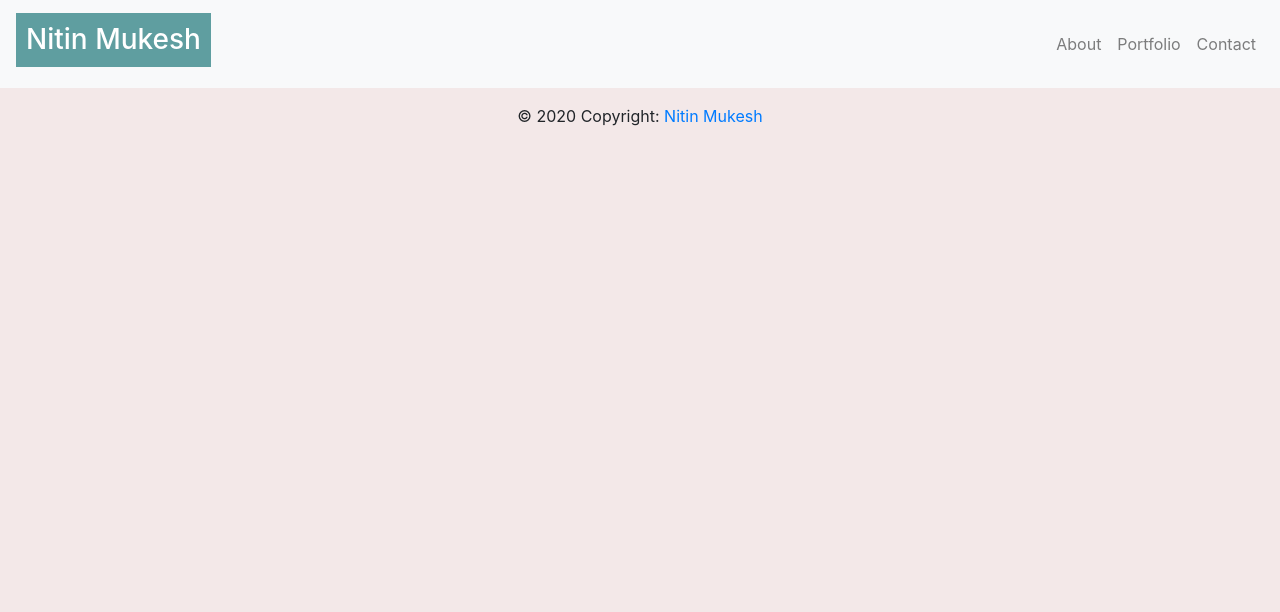
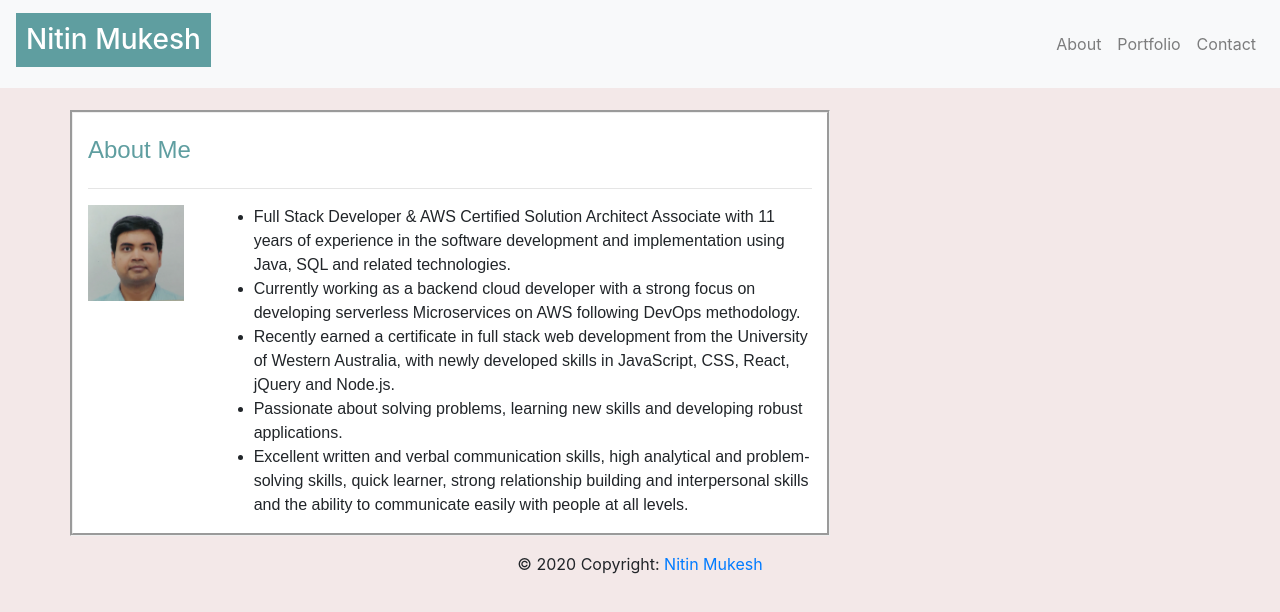
Before and after one commit to nitinmuk/portfolio, a React (Create React App) app: page / in a window 1280 px wide. Shown: the top 612 px of the page. Built offline with nearby package versions, Linux system fonts and the light colour scheme.

Commit message:
Added About portfolio and contact pages basic

```diff
--- a/package.json
+++ b/package.json
@@ -11,6 +11,7 @@
     "react": "^16.13.1",
     "react-bootstrap": "^1.3.0",
     "react-dom": "^16.13.1",
+    "react-router-dom": "^5.2.0",
     "react-scripts": "3.4.3"
   },
   "scripts": {
--- a/src/App.js
+++ b/src/App.js
@@ -1,13 +1,21 @@
 import React from "react";
+import { BrowserRouter as Router, Route } from "react-router-dom";
 import Header from "./components/Header";
 import Footer from "./components/Footer";
+import Portfolio from "./pages/Portfolio";
+import Contact from "./pages/Contact";
+import About from "./pages/About";
 
 function App() {
   return (
-    <div>
+    <Router>
       <Header />
+      <Route exact path="/" component={About} />
+          <Route exact path="/about" component={About} />
+          <Route exact path="/portfolio" component={Portfolio} />
+          <Route exact path="/contact" component={Contact} />
       <Footer />
-    </div>
+    </Router>
 
 
   );
--- a/src/components/Header/index.js
+++ b/src/components/Header/index.js
@@ -6,14 +6,14 @@ import "./style.css";
 const Header = () => {
     return (
         <Navbar bg="light" variant="light" expand="md">
-            <Navbar.Brand href="#home"><h3>Nitin Mukesh</h3></Navbar.Brand>
+            <Navbar.Brand href="about"><h3>Nitin Mukesh</h3></Navbar.Brand>
             <Navbar.Toggle />
             <Navbar.Collapse>
                 <Nav className="mr-auto" />
                 <Nav>
-                    <Nav.Link href="#home">About</Nav.Link>
-                    <Nav.Link href="#link">Portfolio</Nav.Link>
-                    <Nav.Link href="#link">Contact</Nav.Link>
+                    <Nav.Link href="about">About</Nav.Link>
+                    <Nav.Link href="portfolio">Portfolio</Nav.Link>
+                    <Nav.Link href="contact">Contact</Nav.Link>
                 </Nav>
             </Navbar.Collapse>
         </Navbar>
--- /dev/null
+++ b/src/pages/About/index.js
@@ -0,0 +1,64 @@
+import React from "react";
+import Container from "react-bootstrap/Container";
+import Row from "react-bootstrap/Row";
+import Col from "react-bootstrap/Col";
+import Image from "react-bootstrap/Image";
+import "./style.css";
+import NM from "./Nitin_Mukesh_Passport_Photo_Front.jpg";
+
+const About = () => {
+    return (
+        <Container>
+            <Row>
+                <Col md={8} id="about-me-pane">
+                    <Row>
+                        <Col md={4}>
+                            <h4>About Me</h4>
+                        </Col>
+                    </Row>
+                    <Row>
+                        <Col md={12}> <hr></hr></Col>
+                    </Row>
+                    <Row>
+                        <Col md={2}>
+                            <Image
+                                src={NM}
+                                alt="Nitin Mukesh"
+                                className="image"
+                            />
+                        </Col>
+                        <Col md={10}>
+                            <ul>
+                                <li>
+                                    Full Stack Developer & AWS Certified Solution Architect Associate with 11 years of experience in the
+                                    software development and implementation using Java, SQL and related technologies.
+                                </li>
+                                <li>
+                                    Currently working as a backend cloud developer with a strong focus on developing serverless
+                                    Microservices on AWS following
+                                    DevOps methodology.
+                                </li>
+                                <li>
+                                    Recently earned a certificate in full stack web development from the University of Western Australia,
+                                    with newly developed skills in JavaScript, CSS, React, jQuery and Node.js.
+                                </li>
+                                <li>
+                                    Passionate about solving
+                                    problems, learning new skills and developing robust applications.
+                                </li>
+                                <li>
+                                    Excellent written and verbal communication skills, high analytical and problem-solving skills, quick
+                                    learner, strong relationship building and interpersonal skills and the ability to communicate easily
+                                    with people at all levels.
+                                </li>
+                            </ul>
+                        </Col>
+                    </Row>
+
+                </Col>
+            </Row>
+        </Container>
+    );
+}
+
+export default About;
--- /dev/null
+++ b/src/pages/About/style.css
@@ -0,0 +1,18 @@
+#about-me-pane
+{
+    margin-top: 2%;
+    background-color: white;
+    font-family: sans-serif,Arial, Helvetica;
+    border-style: groove;
+}
+h4
+{
+    color: cadetblue;
+    background-color: white;
+    margin-top: 10%;
+}
+
+.image
+{
+    width: 100%;
+}
--- /dev/null
+++ b/src/pages/Contact/index.js
@@ -0,0 +1,11 @@
+import React from "react";
+
+const Contact = () => {
+    return (
+        <div>
+            Contact
+        </div>
+    )
+}
+
+export default Contact;
--- /dev/null
+++ b/src/pages/Portfolio/index.js
@@ -0,0 +1,11 @@
+import React from "react";
+
+const Portfolio = () => {
+    return (
+        <div>
+            Portfolio
+        </div>
+    )
+}
+
+export default Portfolio;
```
Also changed, not shown: src/pages/About/Nitin_Mukesh_Passport_Photo_Front.jpg (added), 1 other file (tests, documents, lock files or other folders).
